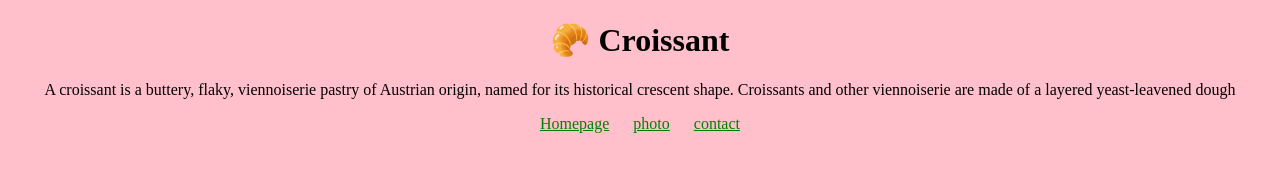
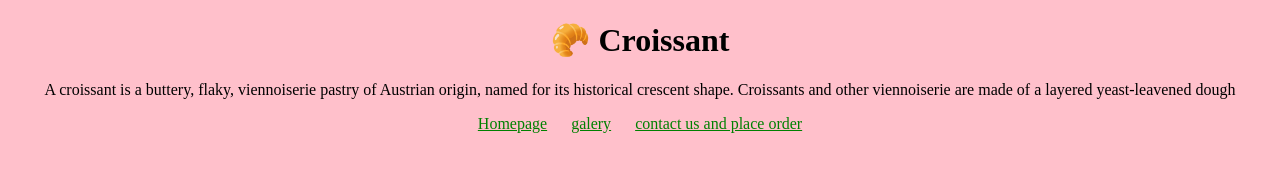
Before and after one commit to matintorkian/Croissant, a plain HTML site: page index.html in a window 1280 px wide. Drawn offline with Linux system fonts and the light colour scheme.

Commit message:
made the website SEO friendly

```diff
--- a/index.html
+++ b/index.html
@@ -4,7 +4,7 @@
     <meta charset="UTF-8" />
     <meta http-equiv="X-UA-Compatible" content="IE=edge" />
     <meta name="viewport" content="width=device-width, initial-scale=1.0" />
-    <title>croissant</title>
+    <title>Order good croissant- leckerCroissant.com</title>
     <style>
       :root {
         --text-center: center;
@@ -34,8 +34,10 @@
     </p>
     <footer>
       <a href="#">Homepage</a>
-      <a href="photo.html">photo</a>
-      <a href="contact.html">contact</a>
+      <a href="photo.html" title="croissant photos">galery</a>
+      <a href="contact.html" title="order croissant"
+        >contact us and place order</a
+      >
     </footer>
   </body>
 </html>
```
Also changed, not shown: contact.html (+3 -3 lines), photo.html (+5 -3 lines).
